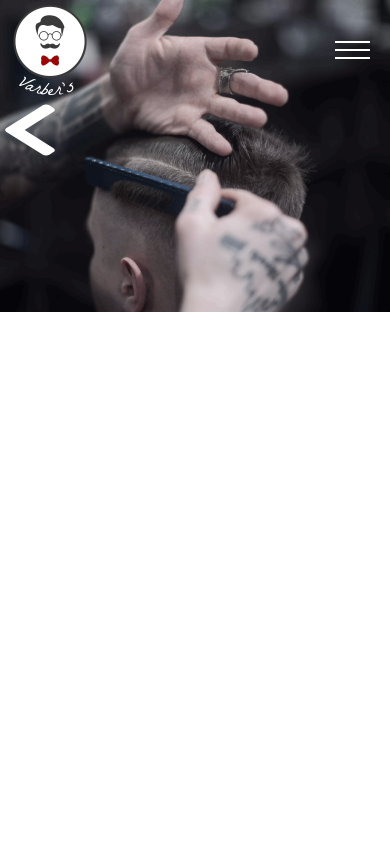
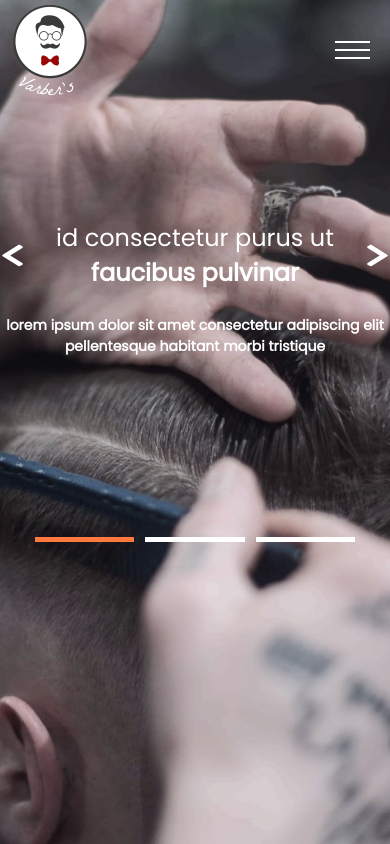
Before and after one commit to Aim-Entity/barber, a Django app: page / in a window 390 px wide. Run offline with Django 3.2, Linux system fonts and the light colour scheme.

Commit message:
Finished mobile view home section 1

```diff
--- a/home/static/home/style.css
+++ b/home/static/home/style.css
@@ -4,8 +4,66 @@
   top: 0px;
   z-index: -1;
   width: 100%;
+  height: 100vh;
+  object-fit: cover;
+}
+
+.s1-main-content {
+  margin-top: 120px;
 }
 
 .left-arrow {
   position: relative;
 }
+
+.s1-title {
+  font-weight: normal;
+  font-size: 24px;
+  text-align: center;
+
+  color: #ffffff;
+}
+
+.s1-title-bold {
+  font-weight: 600;
+}
+
+.arrow {
+  width: 25px;
+  height: 25px;
+}
+
+.s1-top {
+  display: flex;
+  justify-content: space-around;
+  align-items: center;
+}
+
+.s1-bottom {
+  margin-top: 25px;
+}
+
+.s1-par {
+  color: #fff;
+  font-weight: 600;
+  font-size: 14px;
+  text-align: center;
+}
+
+.progress-bar {
+  margin: 0 auto;
+  margin-top: 180px;
+  width: 85%;
+  display: flex;
+  justify-content: space-around;
+}
+
+.progress-bar .bar {
+  width: 30%;
+  height: 5px;
+  background-color: #fff;
+}
+
+.progress-bar .bar1 {
+  background-color: #ff793f;
+}
--- a/templates/home/index.htm
+++ b/templates/home/index.htm
@@ -20,11 +20,37 @@
         />
 
         <div class="s1-main-content">
-          <img
-            src="{% static 'home/imgs/arr_left.svg' %}"
-            alt="Arrow"
-            class="left-arrow"
-          />
+          <div class="s1-top">
+            <img
+              src="{% static 'home/imgs/arr_left.svg' %}"
+              alt="Arrow"
+              class="left-arrow arrow"
+            />
+
+            <h1 class="s1-title">
+              id consectetur purus ut
+              <span class="s1-title-bold">faucibus pulvinar</span>
+            </h1>
+
+            <img
+              src="{% static 'home/imgs/arr_right.svg' %}"
+              alt="Arrow"
+              class="right-arrow arrow"
+            />
+          </div>
+
+          <div class="s1-bottom">
+            <p class="s1-par">
+              lorem ipsum dolor sit amet consectetur adipiscing elit
+              pellentesque habitant morbi tristique
+            </p>
+          </div>
+        </div>
+
+        <div class="progress-bar">
+          <div class="bar1 bar"></div>
+          <div class="bar2 bar"></div>
+          <div class="bar3 bar"></div>
         </div>
       </div>
     </div>
```
